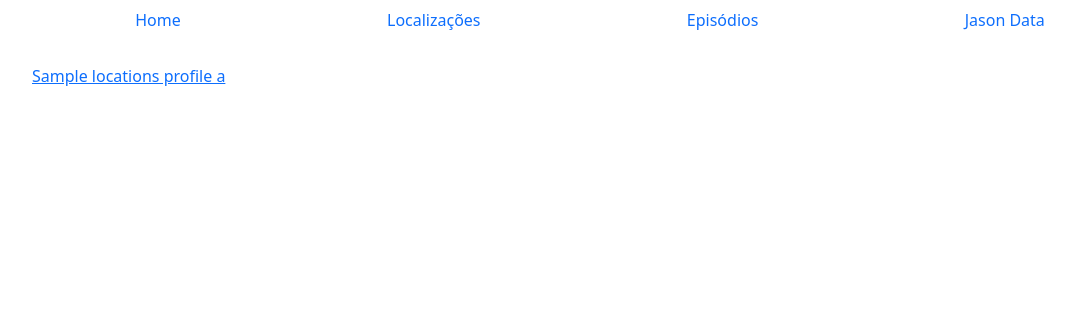
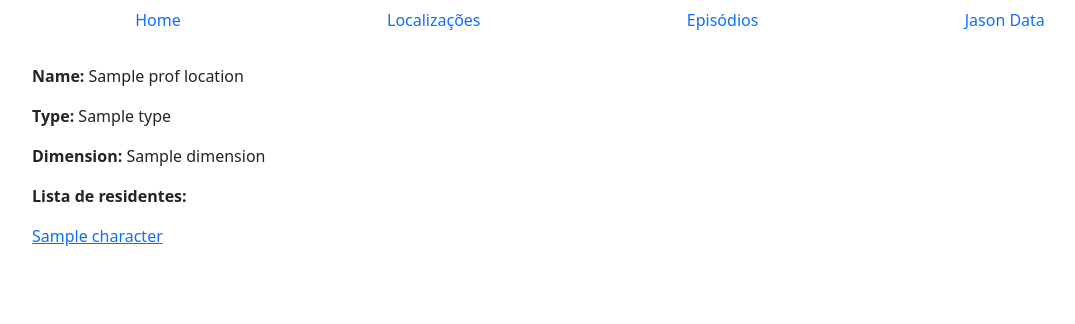
Before and after one commit to Bea-Martins/API_SquadMarieCurie, a Flask app: template templates/profile-location.html in a window 1280 px wide. Shown: the top 324 px of the page, without its empty margins (50-1125 px from the left). Run offline with Flask 3, Linux system fonts and the light colour scheme; the template is opened without the code that fills it: most values are stand-ins (such as "Sample title", 1, 10 or a date in 2020).

Commit message:
feat: adicionando exercicio 5

```diff
--- a/app.py
+++ b/app.py
@@ -31,7 +31,14 @@ def get_profile_locations(id):
         profile_location_data = response.read()
         profile_location_dict = json.loads(profile_location_data)
 
-    return render_template("profile-location.html", prof_location=profile_location_dict)
+    residents = []
+    for resident_url in profile_location_dict['residents']:
+        with urllib.request.urlopen(resident_url) as response:
+            resident_data = response.read()
+            resident_dict = json.loads(resident_data)
+            residents.append({'name': resident_dict['name'], 'id': resident_dict['id']})
+
+    return render_template("profile-location.html", prof_location=profile_location_dict, residents=residents)
 
 @app.route('/location/<id>')
 def get_locations(id):
--- /dev/null
+++ b/requirements.txt
@@ -0,0 +1 @@
+flask
--- a/templates/profile-location.html
+++ b/templates/profile-location.html
@@ -1,8 +1,16 @@
-{% extends "layout.html" %}
-{% block content %}
-{% for locations_profile_a in location_of_char %}
-<p>
-  <a href="/profile/{{locations_profile_a.id}}">{{locations_profile_a.name}}</a>
-</p>
-{% endfor %}
+{% extends "layout.html" %} {% block content%}
+<div>
+  <p><b>Name:</b> {{ prof_location.name }}</p>
+  <p><b>Type:</b> {{ prof_location.type }}</p>
+  <p><b>Dimension:</b> {{ prof_location.dimension }}</p>
+  <p><b>Lista de residentes:</b></p>
+</div>
+
+<div class="row">
+  {% for character in residents %}
+    <p>
+      <a href="/profile/{{character.id}}">{{character.name}}</a>
+    </p>
+  {% endfor %}
+</div>
 {% endblock %}
--- a/templates/profile.html
+++ b/templates/profile.html
@@ -12,7 +12,7 @@
     <p>{{profile.species}}</p>
     <p>{{profile.gender}}</p>
 
-    <p><a href="/profile-location.html">{{profile.origin.name}}</a></p>
+    <p><a href="/profile/location/{{profile.id}}">{{profile.origin.name}}</a></p>
     <p>{{profile.location.name}}</p>
   </div>
 </div>
```
